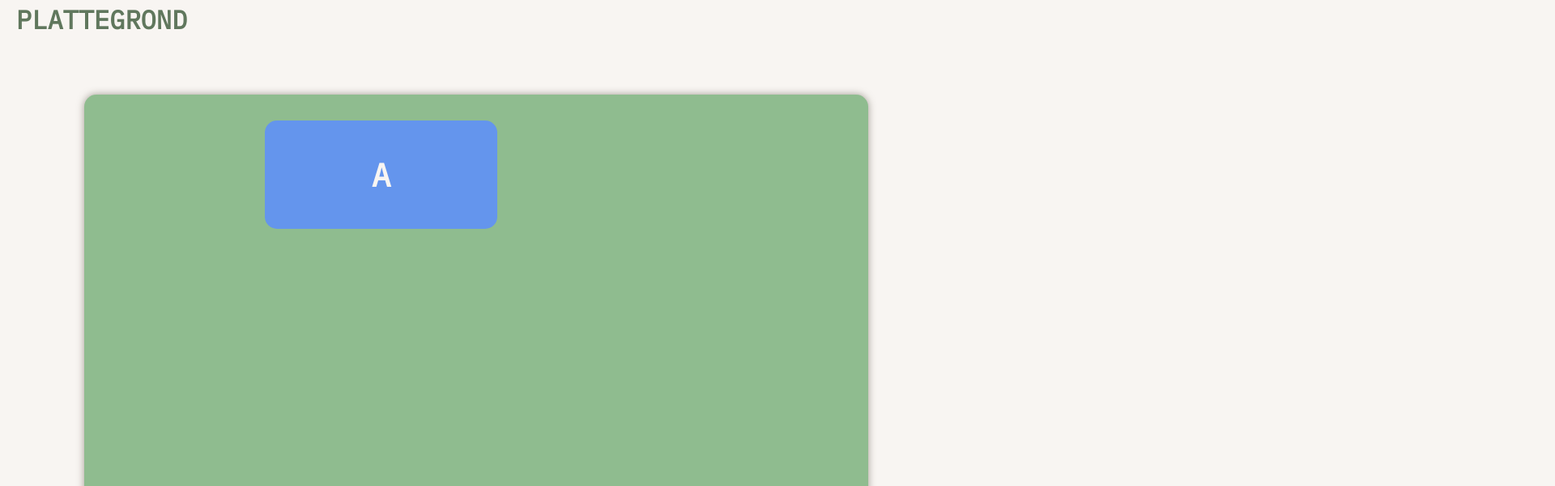
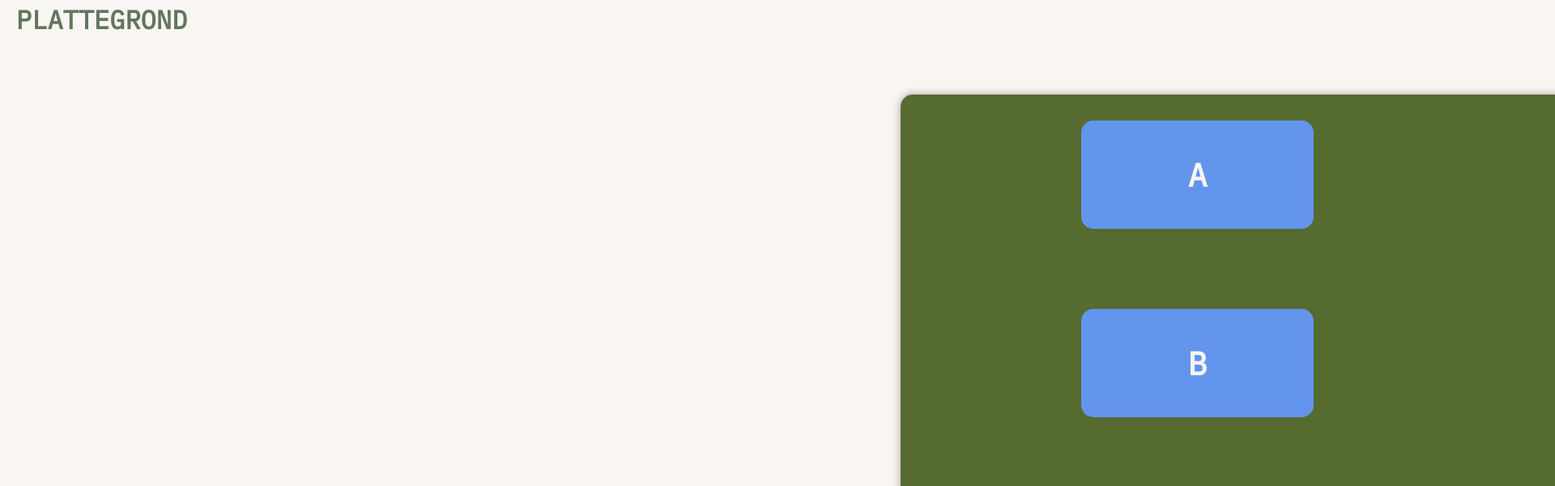
Before and after one commit to LaulensW/BertsBoerenCamping, a React (Vite) app in the folder BertsBoerenCamping/: page /booking in a window 1280 px wide. Shown: the part 855-1456 px from the top of the page at 81% size, 1920 px wide, since content can reach past the window. Built offline with nearby package versions, Linux system fonts and the light colour scheme.

Commit message:
plattegrond campingplekken gelinkt + klein beetje getest

```diff
--- a/BertsBoerenCamping/src/components/BookingPlattegrond.css
+++ b/BertsBoerenCamping/src/components/BookingPlattegrond.css
@@ -8,7 +8,7 @@
     background-color: darkseagreen;
     width: 968px;
     height: 775px;
-    margin: 72px 0 0 84px;
+    margin: 72px 0 160px 84px;
     position: relative;
 }
 .rectangle-plekken{
@@ -17,11 +17,16 @@
     border-radius: 15px;
     font-size: 40px;
     font-weight: var(--font-weight-semibold);
-    width: 287px;
-    height: 134px;
-    margin: 32px 0 0 223px;
     display: flex;
     justify-content: center;
     align-items: center;
     position: absolute;
+    cursor: pointer
 }
+.rectangle{
+    border-radius: 15px;
+    box-shadow: 0px 0px 10px rgba(74, 64, 52, 0.5);
+    background-color:darkolivegreen;
+    margin: 72px 0 160px 1092px;
+    position: relative;
+}
--- a/BertsBoerenCamping/src/components/BookingPlattegrond.jsx
+++ b/BertsBoerenCamping/src/components/BookingPlattegrond.jsx
@@ -1,4 +1,5 @@
 import React from 'react';
+import { Link } from 'react-router-dom';
 import './BookingPlattegrond.css';
 
 const BookingPlattegrond = () => {
@@ -7,9 +8,15 @@ const BookingPlattegrond = () => {
         <h1 className="plattegrond-title">PLATTEGROND</h1>
         <div className="booking-plattegrond">
             <div className="rectangle">
-                <div className="rectangle-plekken" width="287px" height="134px">A</div>
+                <Link to="/about"><div className="rectangle-plekken" style={{width:"287px", height:"134px", margin: "32px 0 0 223px"}}>A</div></Link>
+                <Link to="/about"><div className="rectangle-plekken" style={{width:"287px", height:"134px", margin: "265px 0 0 223px"}}>B</div></Link>
             </div>
+        </div>
 
+        <div className="booking-legenda">
+            <div className="rectangle-kegenda">
+
+            </div>
         </div>
 
         </>
--- a/BertsBoerenCamping/src/components/CallToAction.jsx
+++ b/BertsBoerenCamping/src/components/CallToAction.jsx
@@ -1,4 +1,5 @@
 import React from 'react';
+import { Link } from 'react-router-dom';
 import './CallToAction.css';
 
 const CallToAction = () => {
@@ -8,7 +9,7 @@ const CallToAction = () => {
             <p1 className="cta-title-cursive">Van boerderij naar camping </p1>
             <h1 className="cta-title">Van boerderij naar camping</h1>
             <p>Een ontspanning voor alle leeftijden</p>
-            <button className="boeken-button">NU BOEKEN</button>
+            <Link to="/booking"><button className="boeken-button">NU BOEKEN</button></Link>
             <img src="../images/CTA_Achtergrond.png" alt="Call To Action Achtergrond" className="cta-achtergrond"/>
         </div>
         </>
```
